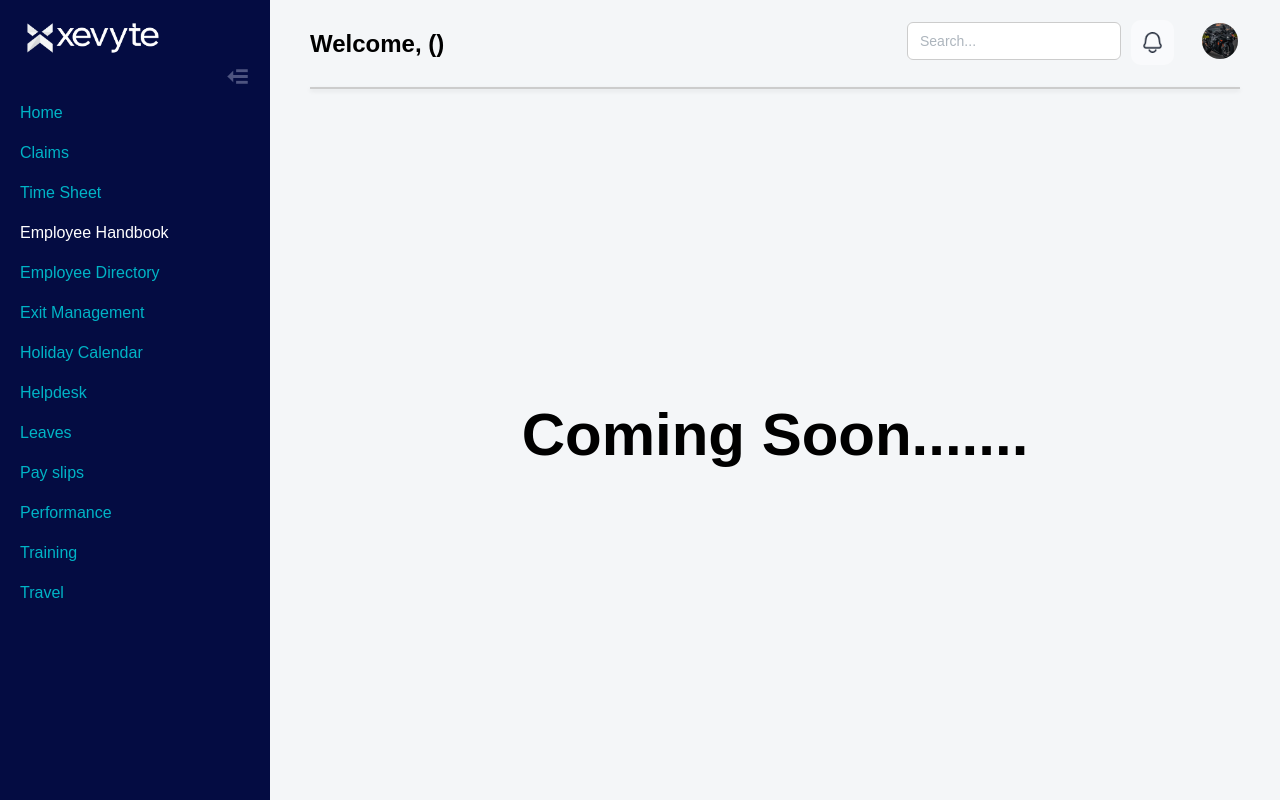
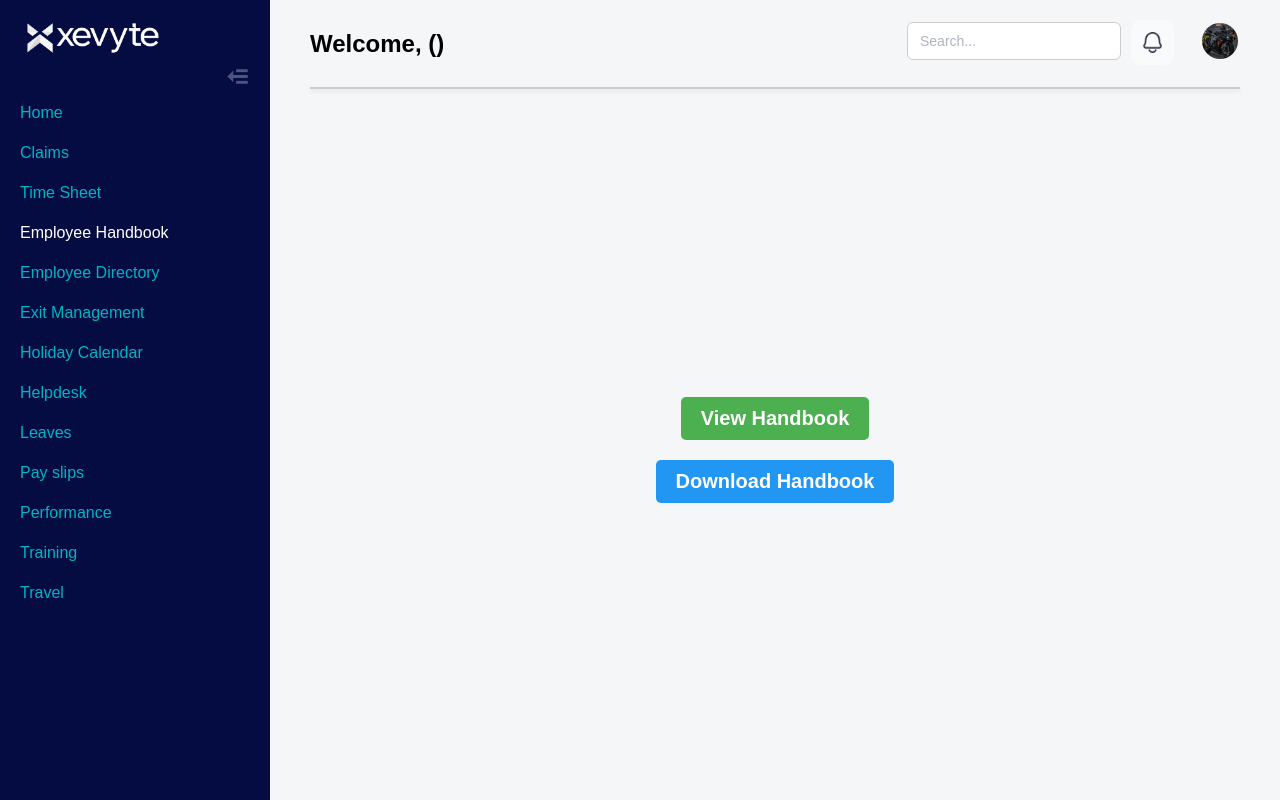
Before and after one commit to Admin-Xevyte/Xevyte_Connect, a React (Create React App) app in the folder employee-login-portal_backup_local/employee-login-portal/: page /home2 in a window 1280 px wide. Built offline with nearby package versions, Linux system fonts and the light colour scheme.

Commit message:
Update EmployeeHandBook.js

```diff
--- a/employee-login-portal_backup_local/employee-login-portal/src/pages/EmployeeHandBook.js
+++ b/employee-login-portal_backup_local/employee-login-portal/src/pages/EmployeeHandBook.js
@@ -1,24 +1,67 @@
-import React, { useState, useEffect, useRef } from 'react';
-import { Link, useNavigate } from 'react-router-dom';
+import React from 'react';
+import Sidebar from './Sidebar.js';
 import './Dashboard.css';
-import Sidebar from './Sidebar.js';
+
 function Performance() {
-
-
-  const navigate = useNavigate();
-
-
+  // Correct path to PDF in the public folder
+  const handbookUrl = process.env.PUBLIC_URL + '/XevyteHandbook-2025.pdf';
 
   return (
     <Sidebar>
-    <div style={{
+      <div
+        style={{
           display: 'flex',
+          flexDirection: 'column',
           justifyContent: 'center',
           alignItems: 'center',
           height: '100vh',
-  fontSize:"40px" // full viewport height
-}}>
-  <h2>Coming Soon.......</h2>
+          fontSize: '20px',
+          gap: '20px', // space between buttons
+          padding: '20px',
+          textAlign: 'center'
+        }}
+      >
+        {/* <h2>Employee Handbook</h2> */}
+
+        {/* View PDF in a new tab */}
+        <a
+          href={handbookUrl}
+          target="_blank"
+          rel="noopener noreferrer"
+          style={{
+            padding: '10px 20px',
+            backgroundColor: '#4CAF50',
+            color: 'white',
+            borderRadius: '5px',
+            textDecoration: 'none',
+            fontWeight: 'bold',
+            transition: 'background-color 0.3s',
+            marginTop:"20px"
+          }}
+          onMouseEnter={(e) => (e.currentTarget.style.backgroundColor = '#45a049')}
+          onMouseLeave={(e) => (e.currentTarget.style.backgroundColor = '#4CAF50')}
+        >
+          View Handbook
+        </a>
+
+        {/* Download PDF */}
+        <a
+          href={handbookUrl}
+          download
+          style={{
+            padding: '10px 20px',
+            backgroundColor: '#2196F3',
+            color: 'white',
+            borderRadius: '5px',
+            textDecoration: 'none',
+            fontWeight: 'bold',
+            transition: 'background-color 0.3s',
+          }}
+          onMouseEnter={(e) => (e.currentTarget.style.backgroundColor = '#0b7dda')}
+          onMouseLeave={(e) => (e.currentTarget.style.backgroundColor = '#2196F3')}
+        >
+          Download Handbook
+        </a>
       </div>
     </Sidebar>
   );
```
Lines whose indentation alone changed are shown as unchanged.
